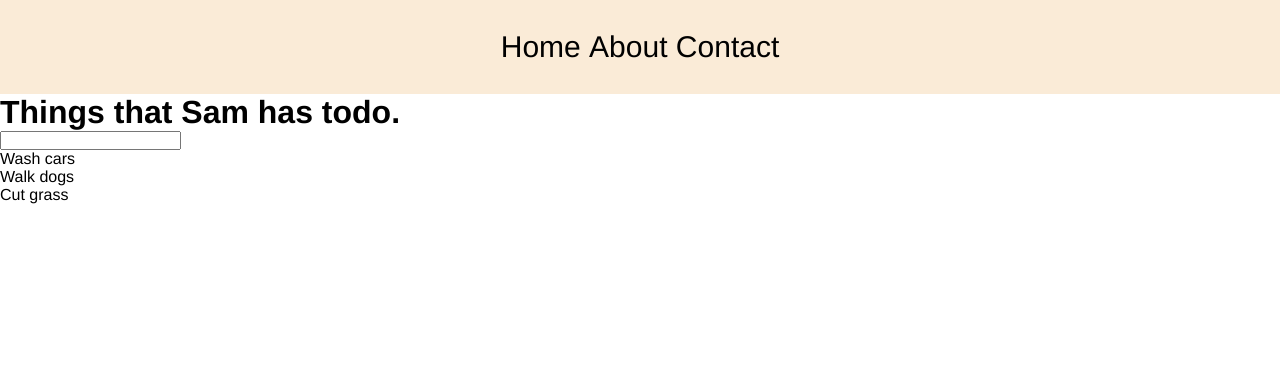
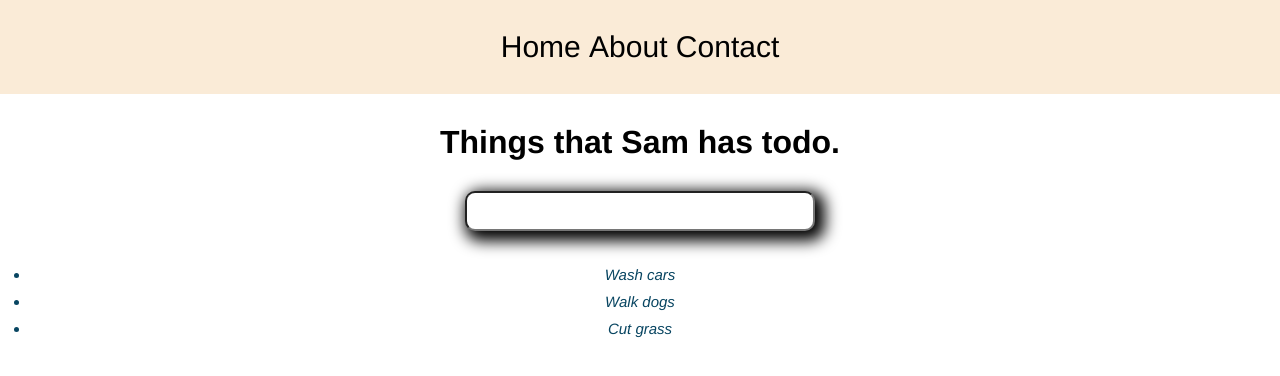
Before and after one commit to AdrianRotila/html-css-recap, a plain HTML site: page index.html in a window 1280 px wide. Drawn offline with Linux system fonts and the light colour scheme.

Commit message:
Style for the list items

```diff
--- a/index.html
+++ b/index.html
@@ -21,9 +21,9 @@
     <!-- main content-->
     <main>
         <h1>Things that Sam has todo.</h1>
-        <section class="section">
+        <section>
             <input type="text">
-            <ul>
+            <ul class="list-items">
                 <li>Wash cars</li>
                 <li>Walk dogs</li>
                 <li>Cut grass</li>
--- a/styles.css
+++ b/styles.css
@@ -3,15 +3,40 @@
     padding: 0px;
     font-family: 'Franklin Gothic Medium', 'Arial Narrow', Arial, sans-serif;
     box-sizing: border-box;
+    text-align: center;
 }
 
 header {
     background-color: antiquewhite;
-    text-align: center;
     font-size: 30px;
     padding: 30px;
 }
 
 .header-items {
     display:inline-block;
+
 }
+
+h1 {
+    padding: 30px;
+}
+
+input {
+    width: 350px;
+    border-radius: 10px;
+    box-shadow: 5px 5px 15px 5px #000000;
+    height: 40px;
+    font-size: 20px;
+    text-align: left;
+}
+
+.list-items {
+    padding: 30px;
+    font-size: 15px;
+}
+
+.list-items li {
+    padding: 5px;
+    color: #084561;
+    font-style: italic;
+}
```
